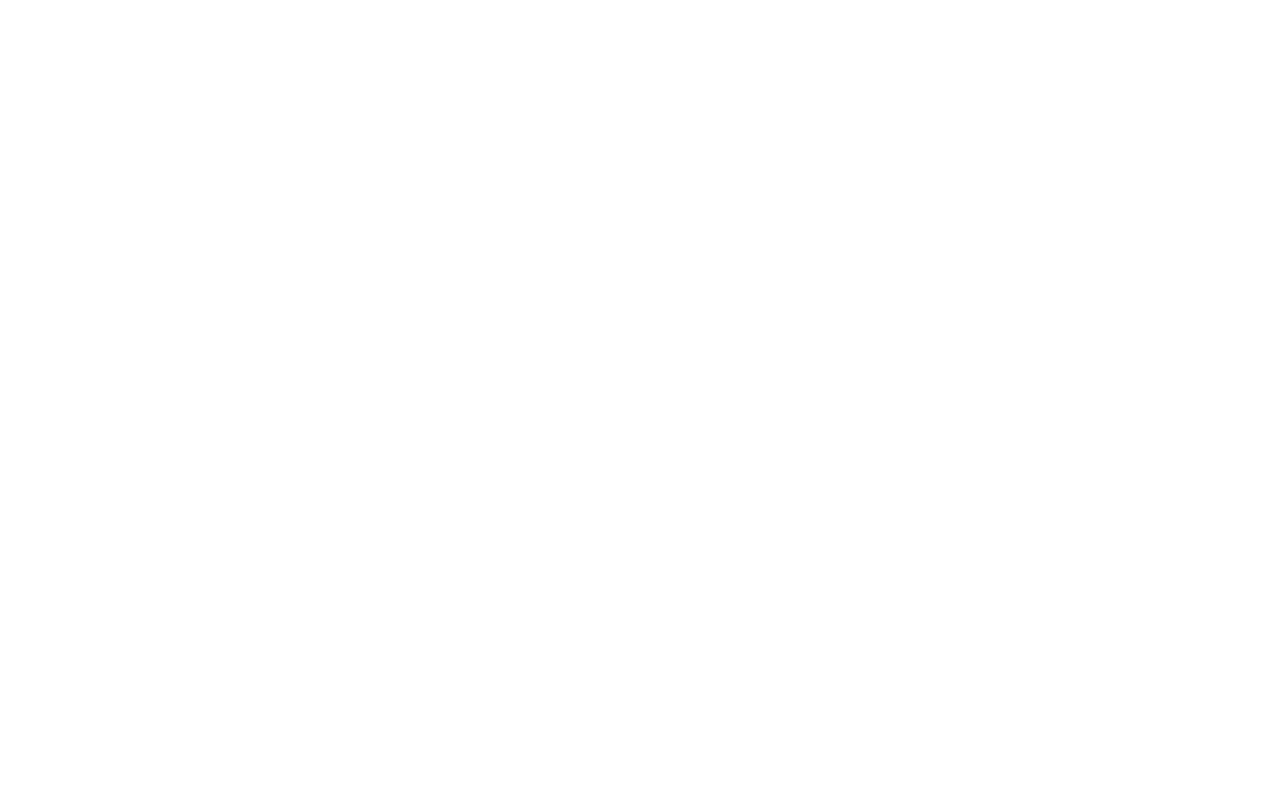
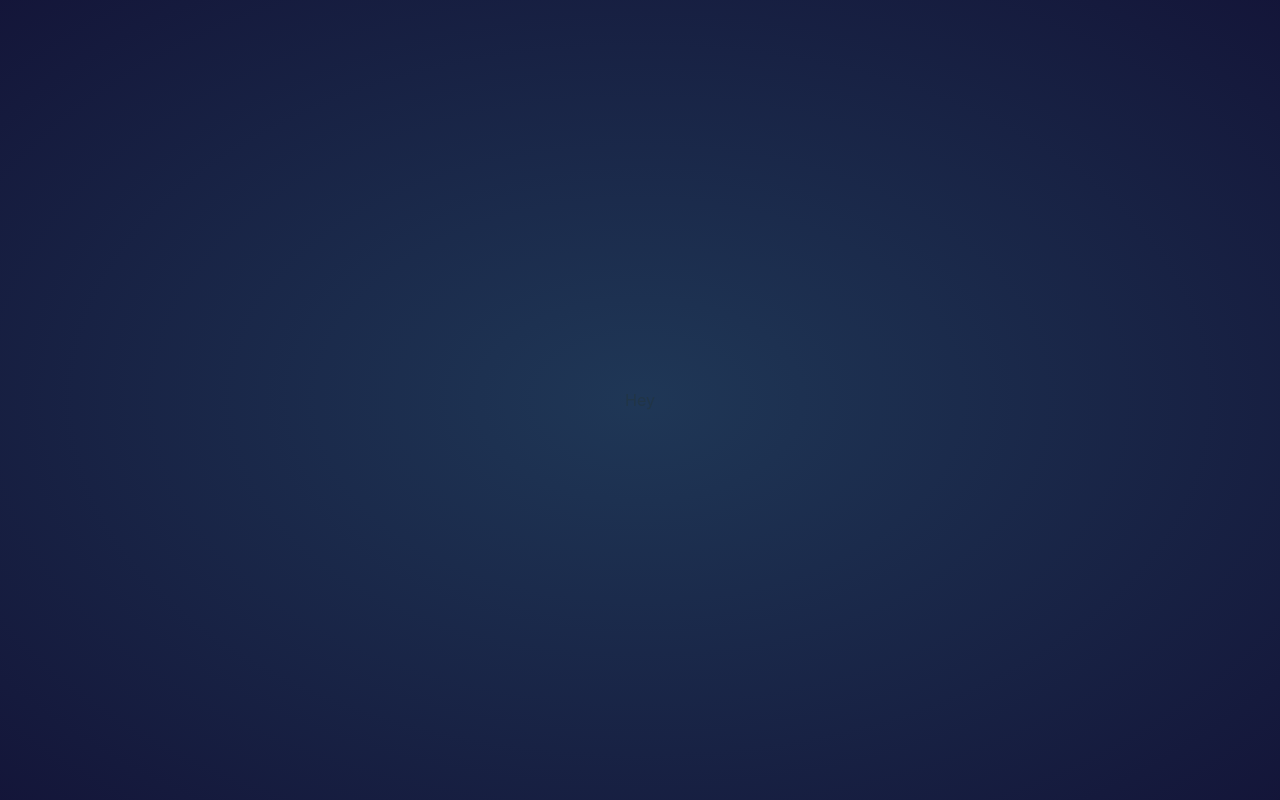
Before and after one commit to Elio1995/rock-paper-scissors-game, a React (Vite) app: page / in a window 1280 px wide. Built offline with nearby package versions, Linux system fonts and the light colour scheme.

Commit message:
Added the background color to the root

```diff
--- a/src/App.tsx
+++ b/src/App.tsx
@@ -5,7 +5,7 @@
 
   return (
     <div className="App">
-
+<span>Hey</span>
     </div>
   )
 }
--- a/src/index.css
+++ b/src/index.css
@@ -10,7 +10,7 @@
 
   color-scheme: light dark;
   color: rgba(255, 255, 255, 0.87);
-  background-color: #242424;
+  background: radial-gradient(hsl(214, 47%, 23%), hsl(237, 49%, 15%));
 
   font-synthesis: none;
   text-rendering: optimizeLegibility;
```
